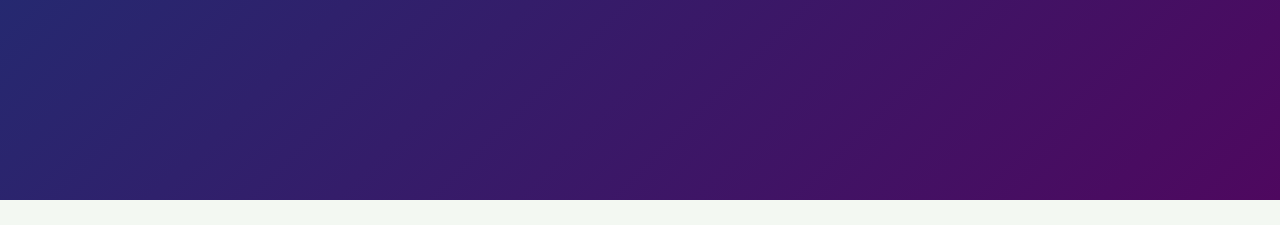
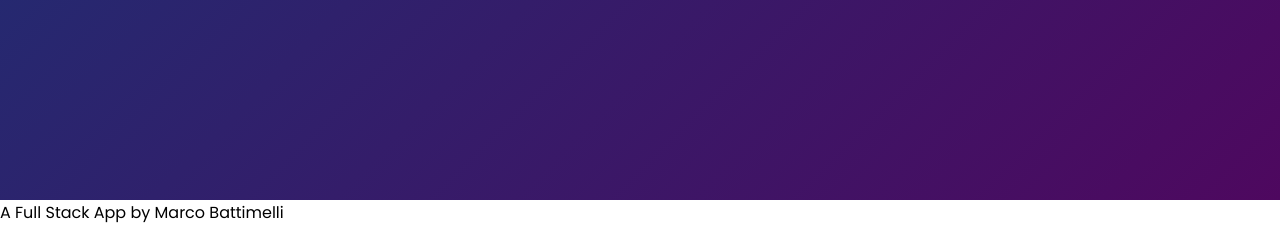
Before and after one commit to Marco-Bat/to_do_app, a Flask app: page / in a window 1280 px wide. Shown: the part 600-825 px from the top of the page. Before the commit the page ends 800 px from the top, so only its background shows below. Run offline with Flask 3, Linux system fonts and the light colour scheme.

Commit message:
2nd commit

```diff
--- a/website/templates/index.html
+++ b/website/templates/index.html
@@ -54,6 +54,7 @@
             {% endfor %}
         </div>
     </div>
-</body>
+      <footer>A Full Stack App by Marco Battimelli</footer>
+    </body>
 
 </html>
```
